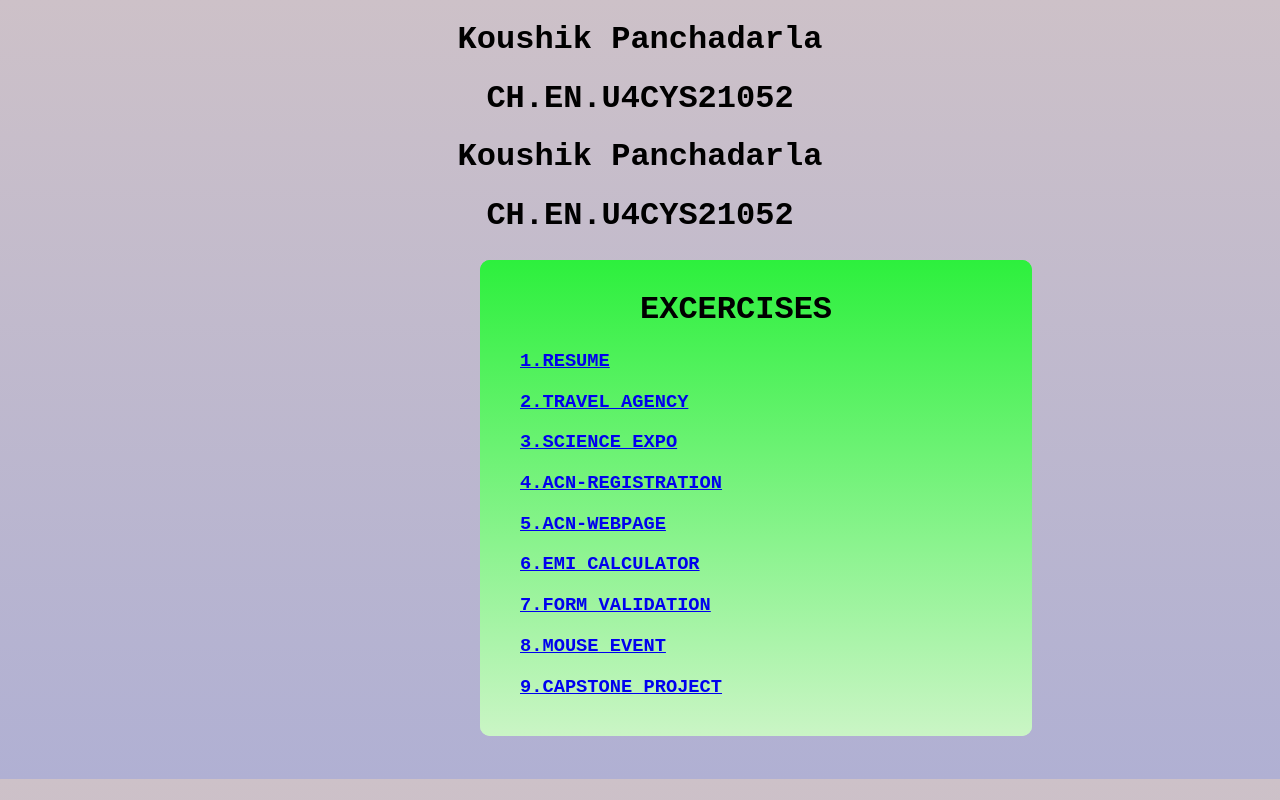
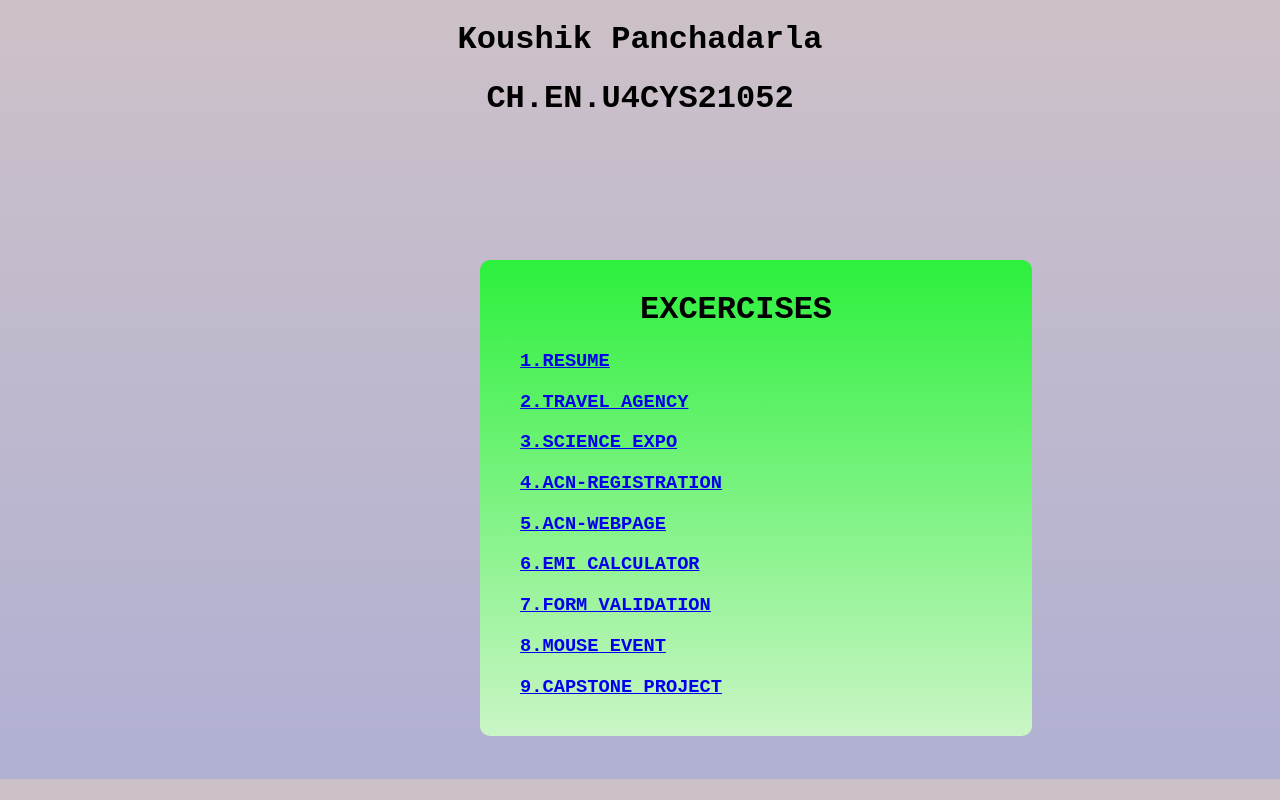
Before and after one commit to koushi-21/UID_Assignments, a plain HTML site: page index.html in a window 1280 px wide. Drawn offline with Linux system fonts and the light colour scheme.

Commit message:
Update index.html

```diff
--- a/index.html
+++ b/index.html
@@ -1,10 +1,4 @@
 <!DOCTYPE html>
-    <head>
-	 <title> UID EXCERCISES </title>
-	 <link rel="stylesheet" href="style.css">
-	</head>
-
-	  <body><!DOCTYPE html>
     <head>
 	 <title> UID EXCERCISES </title>
 	 <link rel="stylesheet" href="style.css">
@@ -34,26 +28,3 @@
 
 
 </html>
-		 <h1 align="center">Koushik Panchadarla</h1>
-	     <h1 align="center">CH.EN.U4CYS21052</h1>
-
-		<div class="main">
-		    <h1 class="mai"> EXCERCISES <h1>
-		    <h3><a href="/A,koushik/resume/" target="new"> 1.RESUME </a><h3>
-		    <h3><a href="/A,koushik/Lab1/" target="new"> 2.TRAVEL AGENCY </a><h3>
-		    <h3><a href="/A,koushik/lab2/" target="new"> 3.SCIENCE EXPO </a><h3>
-		    <h3><a href="/A,koushik/ACN_regform/" target="new"> 4.ACN-REGISTRATION </a><h3>
-		    <h3><a href="/A,koushik/lab4/" target="new"> 5.ACN-WEBPAGE </a><h3>
-		    <h3><a href="/A,koushik/EMI_Calculator/" target="new"> 6.EMI CALCULATOR </a><h3>
-				<h3><a href="/A,koushik/form/" target="new">7.FORM VALIDATION </a><h3>
-					<h3><a href="/A,koushik/mouse/" target="new"> 8.MOUSE EVENT </a><h3>
-						<h3><a href="/A,koushik/mouse/" target="new"> 9.CAPSTONE PROJECT </a><h3>
-
-			<h3</h3>
-		</div>
-
-
-	  </body>
-
-
-</html>
```
